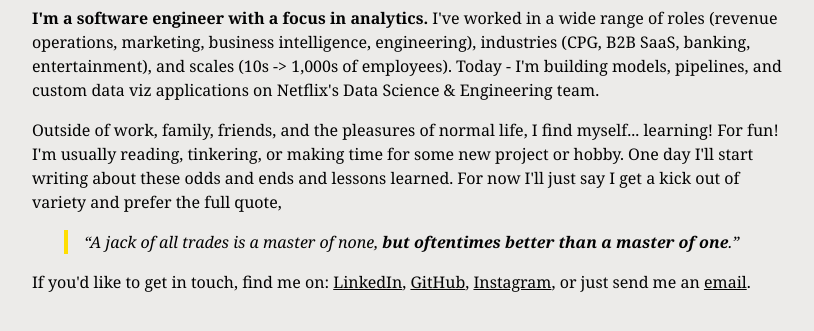
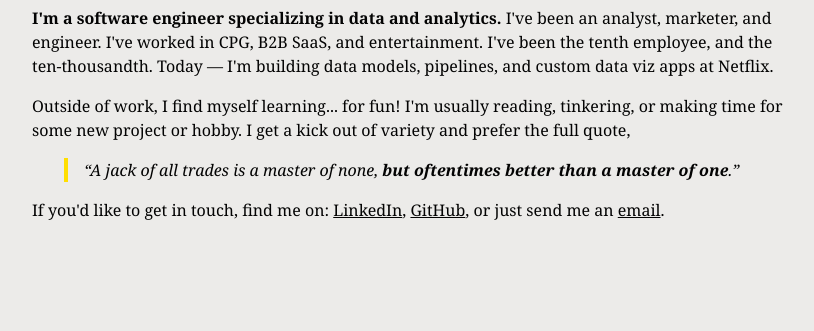
Before and after one commit to sagarvxyz/sagarv.xyz, an Astro site: page / in a window 1280 px wide. Shown: the part 175-506 px from the top of the page, without its empty margins (96-910 px from the left). Built offline with nearby package versions, Linux system fonts and the light colour scheme; Astro itself is replaced by a stand-in of ours.

Commit message:
update copy

```diff
--- a/src/pages/index.astro
+++ b/src/pages/index.astro
@@ -10,20 +10,16 @@ const pageTitle = "Sagar Velagala";
             <h1>Sagar Velagala.</h1>
             <p>
                 <strong
-                    >I'm a software engineer with a focus in analytics.</strong
-                > I've worked in a wide range of roles (revenue operations, marketing,
-                business intelligence, engineering), industries (CPG, B2B SaaS, banking,
-                entertainment), and scales (10s -> 1,000s of employees). Today -
-                I'm building models, pipelines, and custom data viz applications
-                on Netflix's Data Science & Engineering team.
+                    >I'm a software engineer specializing in data and analytics.</strong
+                > I've been an analyst, marketer, and engineer. I've worked in CPG,
+                B2B SaaS, and entertainment. I've been the tenth employee, and the
+                ten-thousandth. Today — I'm building data models, pipelines, and
+                custom data viz apps at Netflix.
             </p>
             <p>
-                Outside of work, family, friends, and the pleasures of normal
-                life, I find myself... learning! For fun! I'm usually reading,
-                tinkering, or making time for some new project or hobby. One day
-                I'll start writing about these odds and ends and lessons
-                learned. For now I'll just say I get a kick out of variety and
-                prefer the full quote,
+                Outside of work, I find myself learning... for fun! I'm usually
+                reading, tinkering, or making time for some new project or
+                hobby. I get a kick out of variety and prefer the full quote,
 
                 <q
                     >A jack of all trades is a master of none, <strong
@@ -36,15 +32,10 @@ const pageTitle = "Sagar Velagala";
                     target="_blank"
                     rel="noopener noreferrer">LinkedIn</a
                 >,
-
                 <a
                     href="https://www.github.com/sagarvxyz"
                     target="_blank"
                     rel="noopener noreferrer">GitHub</a
-                >, <a
-                    href="https://www.instagram.com/sagarvxyz/"
-                    target="_blank"
-                    rel="noopener noreferrer">Instagram</a
                 >, or just send me an <a
                     href="mailto:sagar.velagala@gmail.com"
                     target="_blank"
```
